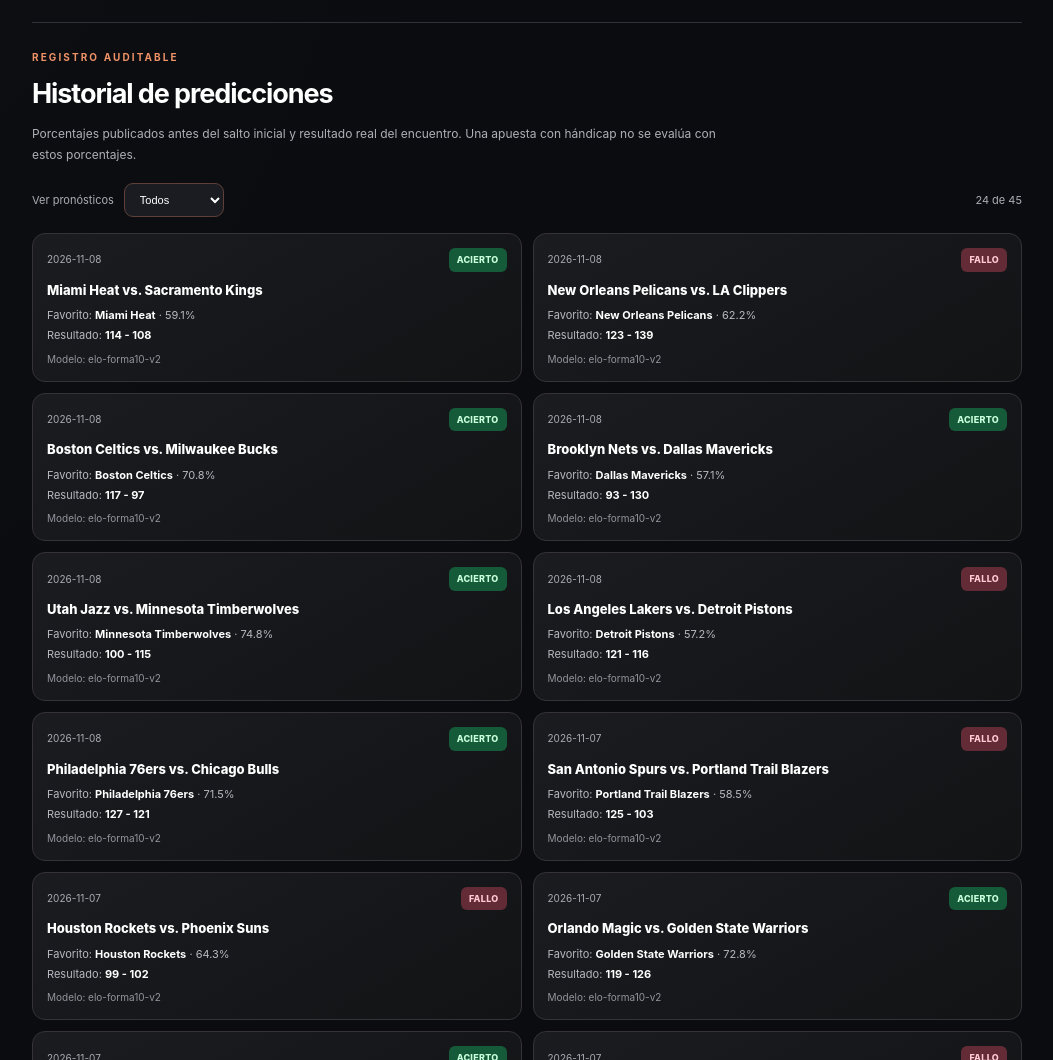
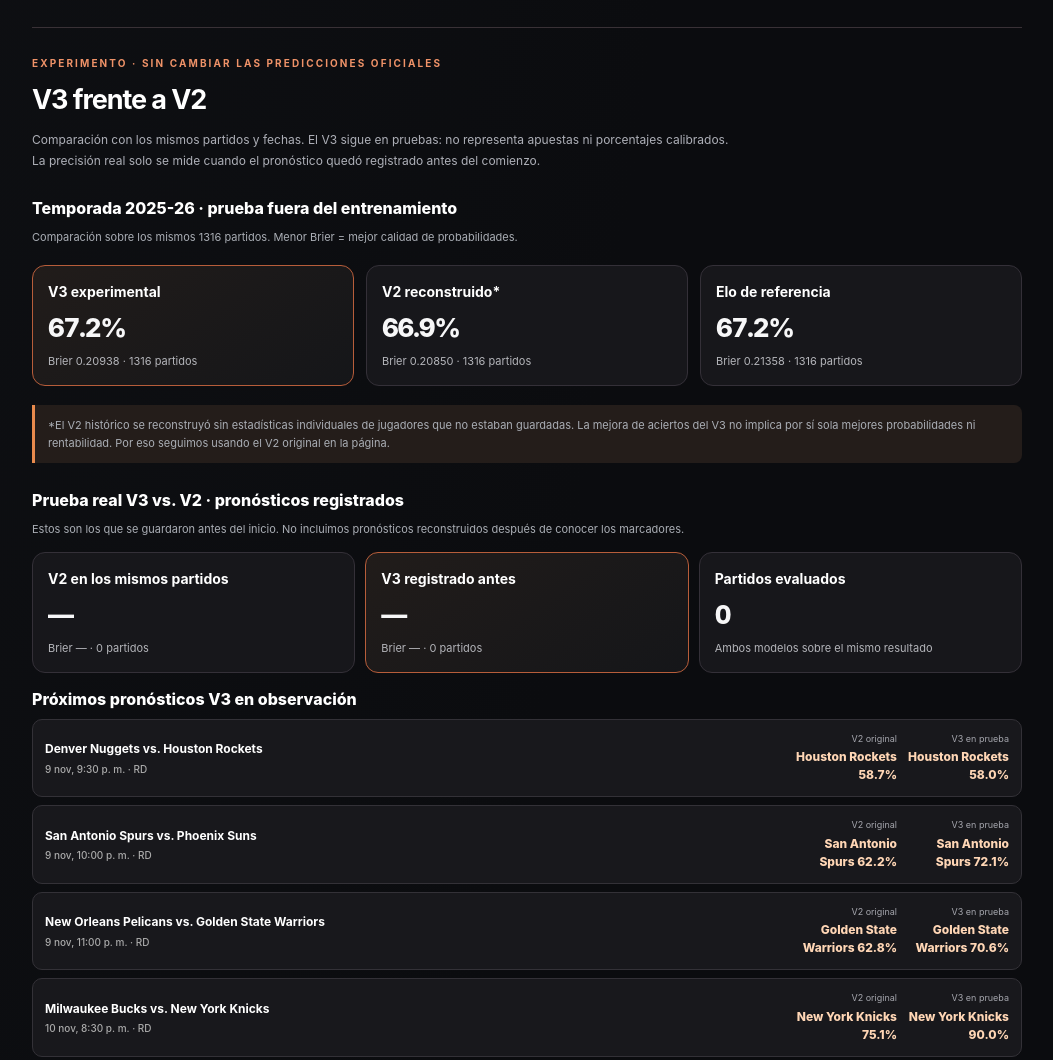
Before and after one commit to wtejada980-pixel/NBA-ANALYTICS, a plain HTML site: page index.html in a window 1280 px wide. Shown: the part 4340-5400 px from the top of the page, without its empty margins (113-1166 px from the left). Drawn offline with Linux system fonts and the light colour scheme; no server answers.

Commit message:
Mostrar comparación V3 vs V2 histórica y prospectiva en la web

```diff
--- a/assets/style.css
+++ b/assets/style.css
@@ -298,3 +298,26 @@ h2 {font-size:27px;letter-spacing:-.04em;margin:0}
 .date-tabs{overflow-x:auto;overscroll-behavior-x:contain;scrollbar-width:thin;scrollbar-color:#534139 transparent}
 .date-tabs button{flex-shrink:0;white-space:nowrap}
 .archive-note{font-size:12px;line-height:1.7;color:#bcb3b0;background:#211c1c;border:1px solid #564039;padding:13px;border-radius:9px}
+
+/* Comparativa V3: resultados históricos, seguimiento prospectivo y advertencias */
+.v3-lab{margin:37px 0 0;padding:28px 0 8px;border-top:1px solid #393136}
+.v3-test-cards{display:grid;grid-template-columns:repeat(3,minmax(0,1fr));gap:12px;margin:19px 0}
+.v3-test-card{padding:15px;background:#17171b;border:1px solid #343038;border-radius:13px;display:flex;flex-direction:column;gap:6px}
+.v3-test-card.active{border-color:#b75d3a;background:linear-gradient(145deg,#211c1a,#151619)}
+.v3-test-card strong{font-size:14px;color:#fff}
+.v3-test-card .v3-accuracy{font-size:26px;letter-spacing:-.05em;color:#f7f7f8;font-weight:800;font-variant-numeric:tabular-nums}
+.v3-test-card .v3-score{font-size:11px;color:#b4b5ba}
+.v3-compare-warning{padding:11px 13px;border-left:3px solid #e88a4d;background:#241d1a;color:#dfc2b1;font-size:11px;line-height:1.65;border-radius:0 8px 8px 0}
+.v3-shadows{margin-top:25px}
+.v3-shadows h3{font-size:16px;font-weight:800;color:#fff;margin:0 0 8px}
+.v3-shadows>p{font-size:11px;color:#aaaeb5;margin:0 0 13px;line-height:1.65}
+.v3-row{display:grid;grid-template-columns:minmax(0,1fr) 104px 104px;align-items:center;gap:8px;background:#18181c;border:1px solid #333137;border-radius:10px;padding:12px;margin-bottom:8px}
+.v3-team-names{font-size:12px;color:#fff;font-weight:750;line-height:1.45}
+.v3-team-names small{display:block;color:#aaa;line-height:1.4;font-size:10px;font-weight:450;margin-top:4px}
+.v3-pct{display:flex;flex-direction:column;gap:3px;text-align:right}
+.v3-pct span{font-size:9px;color:#a5a6ad}
+.v3-pct strong{font-size:12px;color:#ffd6b5;font-weight:800}
+.v3-prospective{display:grid;grid-template-columns:repeat(3,minmax(0,1fr));gap:10px;margin:14px 0}
+.v3-prospective .quality-metric{min-width:0}
+.v3-not-validated{color:#b8b8bd;font-size:11px;line-height:1.6;margin-top:17px}
+@media(max-width:740px){.v3-test-cards,.v3-prospective{grid-template-columns:1fr}.v3-row{grid-template-columns:minmax(0,1fr) 74px 74px;gap:5px;padding:10px}.v3-team-names{font-size:11px}.v3-pct strong{font-size:11px}}
--- /dev/null
+++ b/assets/v3-lab.js
@@ -0,0 +1,90 @@
+'use strict';
+(() => {
+  const element = document.getElementById('v3-lab-content');
+  if (!element) return;
+  const escaped = value => String(value ?? '').replace(/[&<>"']/g, ch =>
+    ({'&':'&amp;','<':'&lt;','>':'&gt;','"':'&quot;',"'":'&#39;'}[ch]));
+  const pct = value => Number.isFinite(value) && value >= 0 && value <= 100 ?
+    value.toFixed(1)+'%' : '—';
+  const brier = value => Number.isFinite(value) && value >= 0 && value <= 1 ?
+    value.toFixed(5) : '—';
+  const fmt = instant => {
+    const when = new Date(instant);
+    if (!Number.isFinite(when.getTime())) return 'Hora sin confirmar';
+    return new Intl.DateTimeFormat('es-DO',{timeZone:'America/Santo_Domingo',
+      month:'short',day:'numeric',hour:'numeric',minute:'2-digit'}).format(when);
+  };
+  function card(name, metrics, emphasize=false) {
+    return '<div class="v3-test-card'+(emphasize?' active':'')+'">'+
+      '<strong>'+escaped(name)+'</strong>'+
+      '<span class="v3-accuracy">'+pct(metrics?.winner_accuracy_pct)+'</span>'+
+      '<span class="v3-score">Brier '+brier(metrics?.brier)+
+      ' · '+(Number.isInteger(metrics?.n)?metrics.n:0)+' partidos</span></div>';
+  }
+  function render(evaluation,shadow,snapshot) {
+    const holdout = evaluation?.segments?.test;
+    const prospective = shadow?.prospective;
+    const forecasts = shadow?.forecasts || {};
+    const now = Date.now();
+    const games = new Map((snapshot?.games||[]).map(g=>[String(g.id),g]));
+    const upcoming = Object.entries(forecasts).filter(([id,row]) =>
+      row && Number.isFinite(Date.parse(row.scheduled_at)) &&
+      Date.parse(row.scheduled_at)>now &&
+      Date.parse(row.predicted_at)<Date.parse(row.scheduled_at) &&
+      Number.isFinite(row.v3_home_pct) &&
+      Number.isFinite(row.v2_original_home_pct)).sort((a,b)=>
+      Date.parse(a[1].scheduled_at)-Date.parse(b[1].scheduled_at)).slice(0,8);
+    const n = Number.isInteger(holdout?.v3?.n) ? holdout.v3.n : 0;
+    let content = '<div class="v3-shadows"><h3>Temporada 2025-26 · prueba fuera del entrenamiento</h3>';
+    if (n) {
+      content += '<p>Comparación sobre los mismos '+n+' partidos. Menor Brier = mejor calidad de probabilidades.</p>'+
+        '<div class="v3-test-cards">'+
+        card('V3 experimental',holdout.v3,true)+
+        card('V2 reconstruido*',holdout.v2_reconstructed_without_players)+
+        card('Elo de referencia',holdout.elo)+'</div>'+
+        '<p class="v3-compare-warning">*El V2 histórico se reconstruyó sin estadísticas individuales de jugadores que no estaban guardadas. '+
+        'La mejora de aciertos del V3 no implica por sí sola mejores probabilidades ni rentabilidad. '+
+        'Por eso seguimos usando el V2 original en la página.</p>';
+    } else {
+      content += '<p class="v3-compare-warning">Aún no hay temporadas suficientes para comparar el V3 de manera independiente.</p>';
+    }
+    content += '</div><div class="v3-shadows"><h3>Prueba real V3 vs. V2 · pronósticos registrados</h3>'+
+      '<p>Estos son los que se guardaron antes del inicio. No incluimos pronósticos reconstruidos después de conocer los marcadores.</p>'+
+      '<div class="v3-prospective">'+
+      card('V2 en los mismos partidos',prospective?.v2_original)+
+      card('V3 registrado antes',prospective?.v3_shadow,true)+
+      '<div class="v3-test-card"><strong>Partidos evaluados</strong><span class="v3-accuracy">'+
+        (Number.isInteger(prospective?.n)?prospective.n:0)+
+      '</span><span class="v3-score">Ambos modelos sobre el mismo resultado</span></div></div>';
+    content += '<h3>Próximos pronósticos V3 en observación</h3>';
+    if (upcoming.length) {
+      content += upcoming.map(([id,row])=>{
+        const game=games.get(String(id));
+        const home=game?.home?.name||'Local';
+        const away=game?.away?.name||'Visitante';
+        const valid=(p)=>Number.isFinite(p)&&p>=0&&p<=100;
+        const favor=(p)=>valid(p)?(p>=50?home:away)+' '+pct(Math.max(p,100-p)):'—';
+        return '<div class="v3-row"><div class="v3-team-names">'+escaped(away)+' vs. '+
+          escaped(home)+'<small>'+escaped(fmt(row.scheduled_at))+' · RD</small></div>'+
+          '<div class="v3-pct"><span>V2 original</span><strong>'+
+          escaped(favor(row.v2_original_home_pct))+'</strong></div>'+
+          '<div class="v3-pct"><span>V3 en prueba</span><strong>'+
+          escaped(favor(row.v3_home_pct))+'</strong></div></div>';
+      }).join('');
+    } else {
+      content += '<p class="history-empty">Sin pronósticos V3 pendientes por ahora. Se guardarán antes de comenzar los próximos encuentros.</p>';
+    }
+    const recorded=Object.keys(forecasts).length;
+    content+='</div><p class="v3-not-validated">'+recorded+
+      ' pronósticos V3 guardados antes del inicio. La prueba retrospectiva de noviembre se analiza aparte y NO cuenta como éxito prospectivo. '+
+      'Sin garantía de ganancias; no se calculan hándicaps.</p>';
+    element.innerHTML=content;
+  }
+  const cache='?v='+Date.now();
+  Promise.all([
+    fetch('data/v3/evaluation.json'+cache,{cache:'no-store'}).then(r=>{if(!r.ok)throw Error('evaluation');return r.json();}),
+    fetch('data/v3/shadow.json'+cache,{cache:'no-store'}).then(r=>{if(!r.ok)throw Error('shadow');return r.json();}),
+    fetch('data/latest.json'+cache,{cache:'no-store'}).then(r=>{if(!r.ok)throw Error('latest');return r.json();})
+  ]).then(([evaluation,shadow,snapshot])=>render(evaluation,shadow,snapshot))
+    .catch(()=>{element.textContent='La comparación V3 no está disponible temporalmente. El V2 y los marcadores siguen funcionando.';});
+})();
--- a/index.html
+++ b/index.html
@@ -6,7 +6,7 @@
   <meta name="theme-color" content="#0b0c0d">
   <meta name="description" content="NBA Analytics: probabilidades experimentales de victoria, sencillas y sin cuotas de apuestas.">
   <title>NBA Analytics — Partidos y probabilidades</title>
-  <link rel="stylesheet" href="assets/style.css?v=20261109-archive">
+  <link rel="stylesheet" href="assets/style.css?v=20261109-v3">
 </head>
 <body>
   <div class="site-shell">
@@ -78,6 +78,17 @@
         <p id="data-health" class="data-health" role="status"></p>
       </section>
 
+      <section class="v3-lab" aria-labelledby="v3-lab-title">
+        <div class="quality-heading">
+          <p class="overline">EXPERIMENTO · SIN CAMBIAR LAS PREDICCIONES OFICIALES</p>
+          <h2 id="v3-lab-title">V3 frente a V2</h2>
+        </div>
+        <p class="quality-intro">Comparación con los mismos partidos y fechas. El V3 sigue en pruebas: no representa apuestas ni porcentajes calibrados. La precisión real solo se mide cuando el pronóstico quedó registrado antes del comienzo.</p>
+        <div id="v3-lab-content" aria-live="polite">
+          <p class="history-empty">Consultando el laboratorio V3…</p>
+        </div>
+      </section>
+
       <section class="history-section" aria-labelledby="history-title">
         <div class="quality-heading">
           <p class="overline">REGISTRO AUDITABLE</p>
@@ -106,5 +117,6 @@
   </div>
   <script id="seed" type="application/json">{"as_of":null,"date":null,"games":[],"teams":{},"demo_seed":true}</script>
   <script src="assets/app.js?v=20261109-archive" defer></script>
+  <script src="assets/v3-lab.js?v=20261109-v3" defer></script>
 </body>
 </html>
```
Also changed, not shown: 2 other files.
